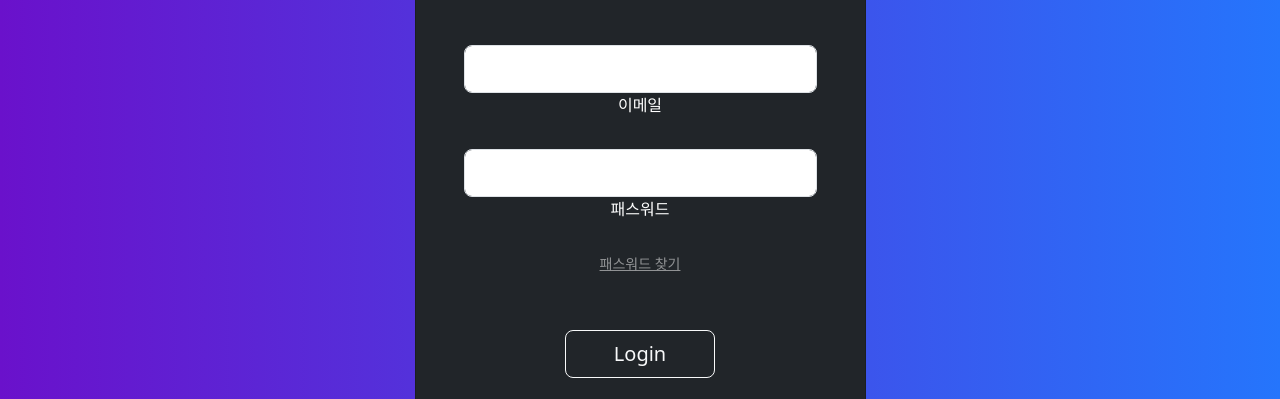
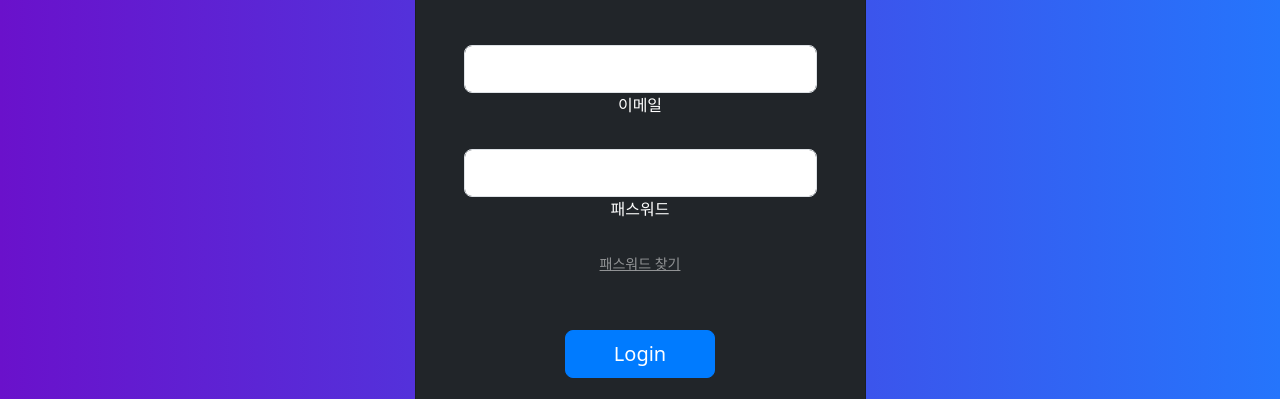
Before and after one commit to 123qweminseok/WEB_MAIN_20200892, a plain HTML site: page login/login.html in a window 1280 px wide. Shown: the part 250-649 px from the top of the page. Drawn offline with nearby package versions, Linux system fonts and the light colour scheme.

Commit message:
프론트앤드 색상 변경,

```diff
--- a/login/login.html
+++ b/login/login.html
@@ -14,11 +14,28 @@
     <script src="../js/logout.js" defer></script>
     <script src="https://cdnjs.cloudflare.com/ajax/libs/crypto-js/4.2.0/crypto-js.min.js" integrity="sha512-a+SUDuwNzXDvz4XrIcXHuCf089/iJAoN4lmrXJg18XnduKK6YlDHNRalv4yd1N40OKI80tFidF+rqTFKGPoWFQ==" crossorigin="anonymous" referrerpolicy="no-referrer"></script>
     <style>
-        table { font-size: 20pt; color: white; }
+        body {
+            background-color: #f0f0f0; /* 밝은 회색 배경색 */
+            color: #333; /* 글꼴 색상을 어두운 회색으로 변경 */
+        }
+        table {
+            font-size: 20pt;
+            color: white;
+        }
+        .btn-outline-light {
+            background-color: #007bff; /* 파란색 배경 */
+            color: #fff; /* 흰색 글꼴 */
+            border-color: #007bff; /* 파란색 테두리 */
+        }
+        .btn-outline-light:hover {
+            background-color: #0056b3; /* 더 진한 파란색 배경 */
+            color: #fff; /* 흰색 글꼴 */
+            border-color: #0056b3; /* 더 진한 파란색 테두리 */
+        }
     </style>
     <title>LoL 메인화면</title>
 </head>
-<body class="text-center" onload="init();" style="background-color: black;">
+<body class="text-center" onload="init();">
     <h1>로그인 페이지
         <form id="login_form" method="get" action="login/index_login.html">
     </h1>
@@ -50,7 +67,6 @@
                             <div>
                                 <p class="mb-0">Don't have an account? <a href="#!" class="text-white-50 fw-bold">로그인</a></p>
                             </div>
-                        </form>
                         </div>
                     </div>
                 </div>
@@ -63,7 +79,6 @@
             <input type="checkbox" value="remember-me" id="idSaveCheck"> 아이디 기억
         </label>
     </div>
-
     <script>
         let logoutTimer;
 
@@ -88,17 +103,6 @@
 
 
 
-
-
-
-
-
-
-
-
-
-
-
       </script>
 
 
```
